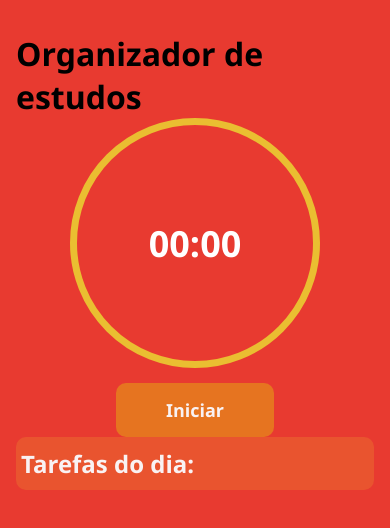
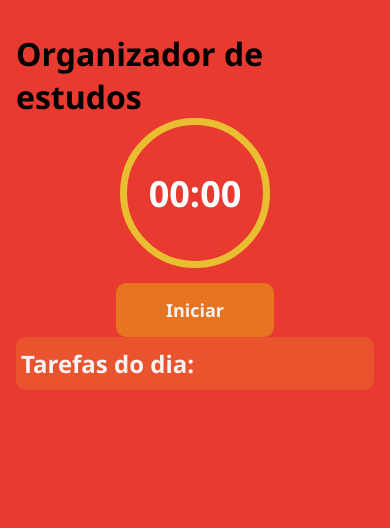
Before and after one commit to Diego-1D/pomo-task, a React (Create React App) app: page / in a window 390 px wide. Shown: the top 528 px of the page. Built offline with nearby package versions, Linux system fonts and the light colour scheme.

Commit message:
Modo responsivo do componente Countdown

```diff
--- a/src/components/Countdown/countdown.module.scss
+++ b/src/components/Countdown/countdown.module.scss
@@ -5,14 +5,19 @@
     margin: 0 auto;
 
     .countdown {
-        width: 250px;
-        height: 250px;
+        width: 300px;
+        height: 300px;
         border: 7px solid #EABE31;
         border-radius: 50%;
         display: flex;
         justify-content: center;
         align-items: center;
         margin-bottom: 15px;
+
+        @media screen and (max-width:769px) {
+            width: 150px;
+            height: 150px;
+        }
 
         span {
             font-size: 36px;
```
